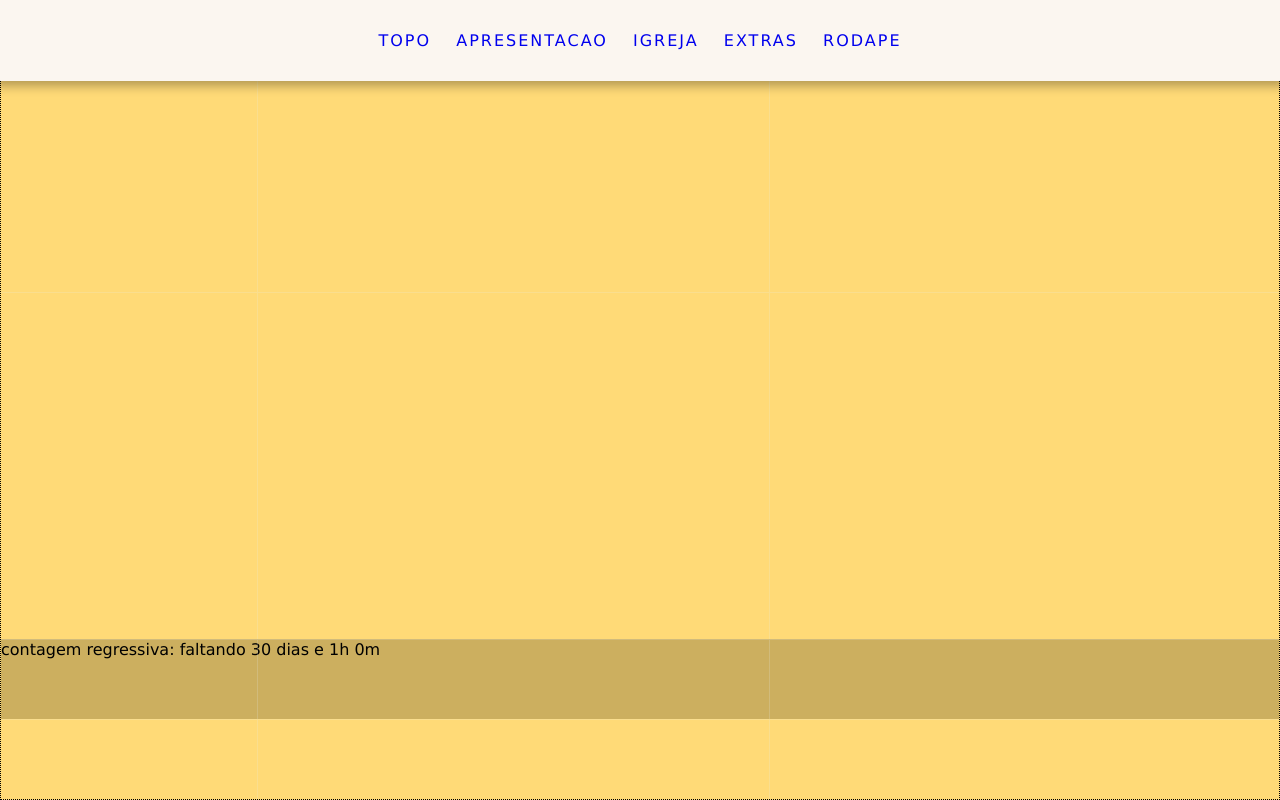
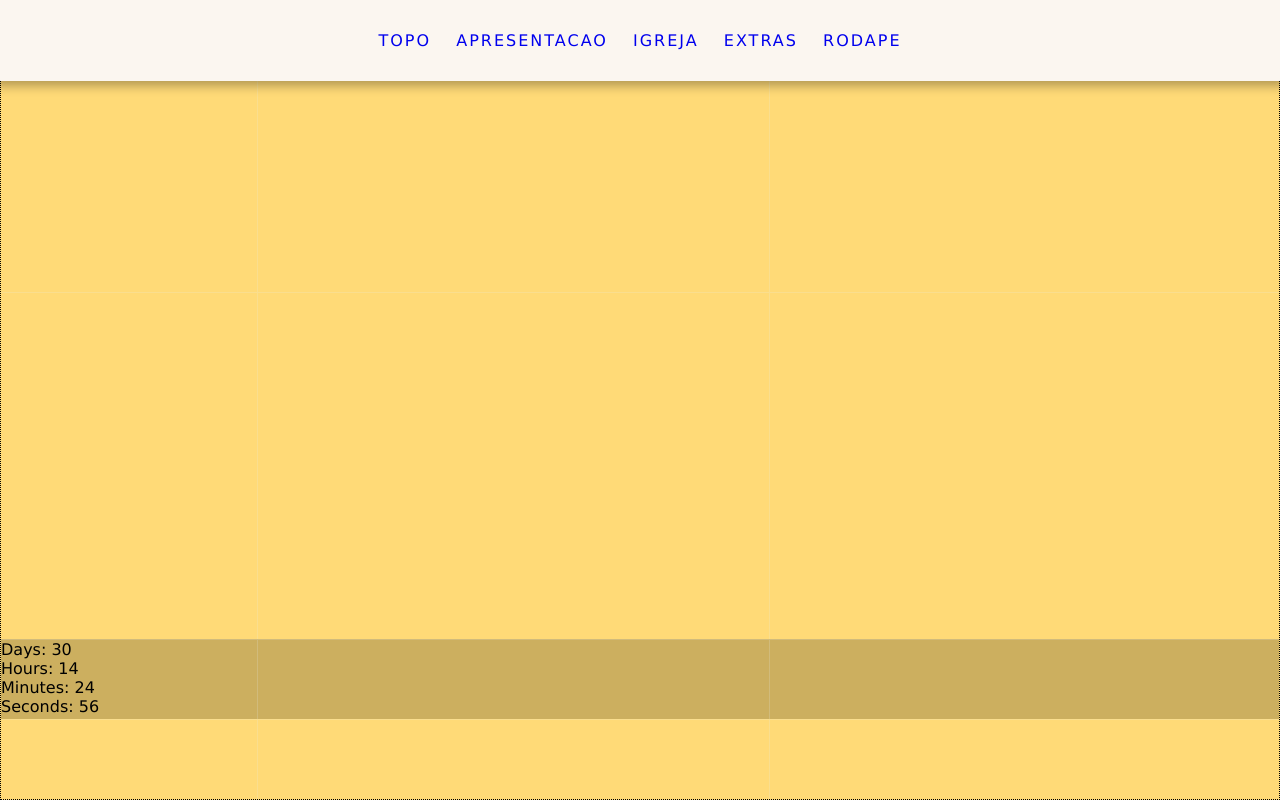
Before and after one commit to danielmascena/wedding-website, a website built with Parcel: page index.html in a window 1280 px wide. Built offline with nearby package versions, Linux system fonts and the light colour scheme; some packages are replaced by stand-ins of ours; no server answers; a web font is replaced by a local one.

Commit message:
new countdown  function

```diff
--- a/index.html
+++ b/index.html
@@ -31,7 +31,12 @@
         <h1 id="title-banner"></h1>
         <div aria-hidden="true"></div>
         <div aria-hidden="true">
-          <div class="time-left"></div>
+          <div id="clock-deadline">
+            Days: <span class="countdown days"></span><br>
+            Hours: <span class="countdown hours"></span><br>
+            Minutes: <span class="countdown minutes"></span><br>
+            Seconds: <span class="countdown seconds"></span>
+        </div>
         </div>
         <div aria-hidden="true"></div>
       </header>
--- /dev/null
+++ b/src/dateHelper.js
@@ -0,0 +1,66 @@
+/*
+ * using the solution on the article:
+ * https://www.sitepoint.com/build-javascript-countdown-timer-no-dependencies/
+ */
+export default targetDate => {
+    //var updateClock;
+    var clock = document.getElementById('clock-deadline');
+    var daysSpan = clock.querySelector('.days');
+    var hoursSpan = clock.querySelector('.hours');
+    var minutesSpan = clock.querySelector('.minutes');
+    var secondsSpan = clock.querySelector('.seconds');
+    var endtime = 'January 25 2020 09:00:00 GMT-0300';
+
+    /* for a endpoint to provide the endtime.
+    fetch('https://worldtimeapi.org/api/timezone/America/Fortaleza')
+        .then(data => data.json())
+        .then(json => {
+            updateClock = function (endtime) {
+                return _ => {
+                    var t = getTimeRemaining(endtime);
+                    daysSpan.innerHTML = t.days;
+                    hoursSpan.innerHTML = t.hours;
+                    minutesSpan.innerHTML = t.minutes;
+                    secondsSpan.innerHTML = t.seconds;
+
+                    if(t.total<=0){
+                        clearInterval(timeinterval);
+                    }
+                }
+            }(json.datetime);
+
+            updateClock(); // run function once at first to avoid delay
+            var timeinterval = setInterval(updateClock,1000);
+        })
+        .catch(error => console.error(error));
+    */
+
+    function getTimeRemaining(endtime) {
+        var t = Date.parse(endtime) - Date.parse(new Date());
+        var seconds = Math.floor( (t/1000) % 60 );
+        var minutes = Math.floor( (t/1000/60) % 60 );
+        var hours = Math.floor( (t/(1000*60*60)) % 24 );
+        var days = Math.floor( t/(1000*60*60*24) );
+        return {
+            'total': t,
+            'days': days,
+            'hours': hours,
+            'minutes': minutes,
+            'seconds': seconds
+        };
+    }
+    function updateClock(){
+        var t = getTimeRemaining(endtime);
+        daysSpan.innerHTML = t.days;
+        hoursSpan.innerHTML = t.hours;
+        minutesSpan.innerHTML = t.minutes;
+        secondsSpan.innerHTML = t.seconds;
+
+        if(t.total<=0){
+          clearInterval(timeinterval);
+        }
+      }
+
+      updateClock(); // run function once at first to avoid delay
+      var timeinterval = setInterval(updateClock,1000);
+};
--- a/src/index.js
+++ b/src/index.js
@@ -1,7 +1,8 @@
-import "./styles.css";
-
 // main.js
 import fetchData from "./fetchData";
+import dateHelper from "./dateHelper";
+
+import "./styles.css";
 
 const titleBanner = document.getElementById("title-banner");
 const loading = document.querySelector(".loading[hidden]");
@@ -62,24 +63,8 @@ if (document.readyState === 'loading') {
 } else {
   animateit();
 }
-const time = new Date(2020,0,25,9).getTime();
-setInterval(() => {
-  const remainTime = (time - Date.now()) / 86400000;
-  const remainDays = parseInt(remainTime, 10);
-  const remainHours = (remainTime - remainDays) / 1000 / 60 / 60;
-  const remainMinutes = parseInt((remainHours - parseInt(remainHours, 10)) / 1000 / 60, 10);
-  /**
-   * same as (new Date(2020,0,25,9) - new Date()) / 1000 / 60 / 60 / 24
-   */
-  timeLeft.innerHTML = `contagem regressiva:
-  faltando <time>${remainDays}</time> dias e <datetime="PT2H30M">
-  ${parseInt(remainHours, 10)}h ${remainMinutes}m</time>
-  `;
-  console.log(`contagem regressiva:
-  faltando <time>${remainDays}</time> dias e <datetime="PT2H30M">
-  ${parseInt(remainHours, 10)}h ${remainMinutes}m</time>
-  `,remainTime);
-}, 1000);
+dateHelper();
+
 fetchData(({ items, includes }) => {
   const idImgPresentation = items[0].fields.imagesLandingPage.map(
     id => id.sys.id
```
Also changed, not shown: package.json (line endings or trailing spaces), vintage number style.jpg (added).
